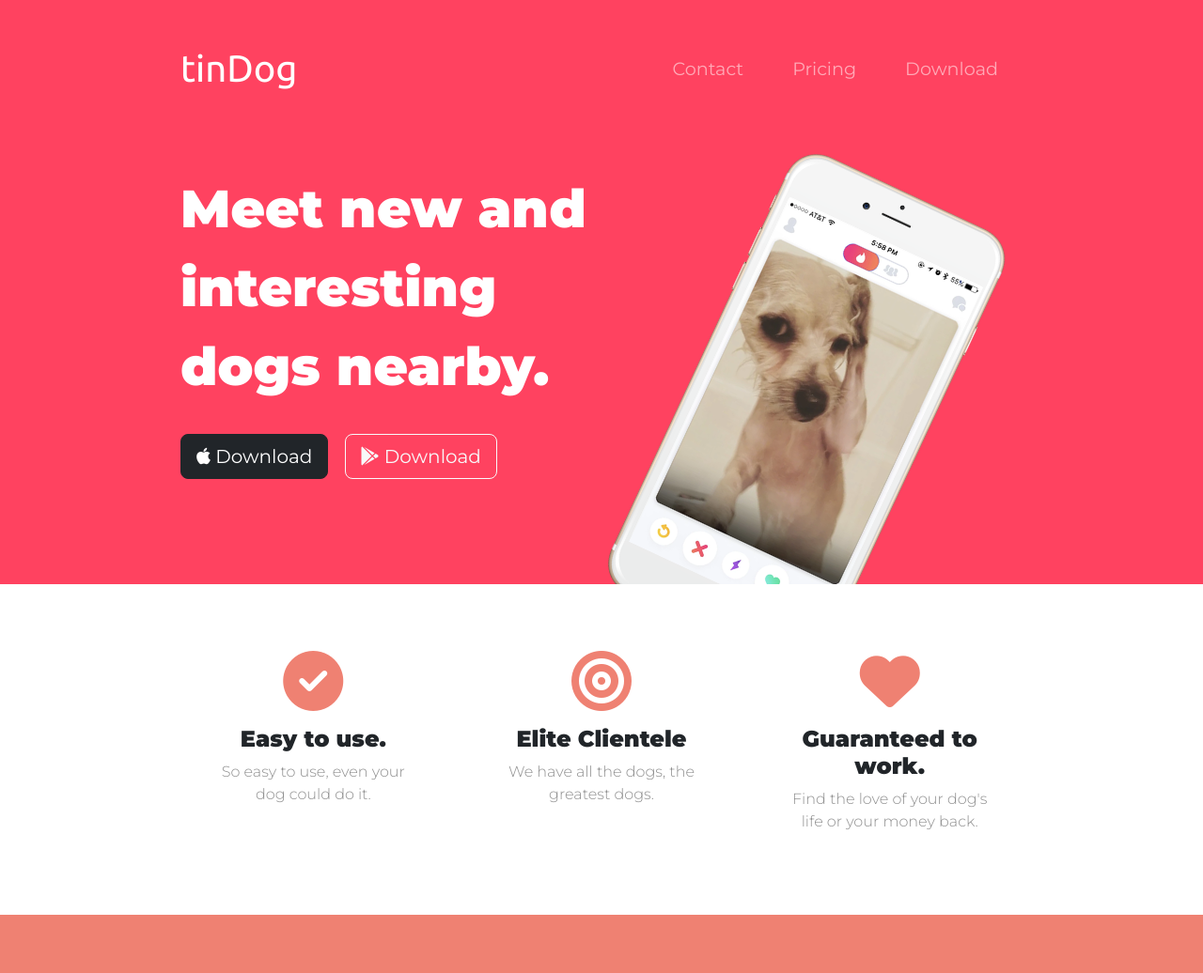
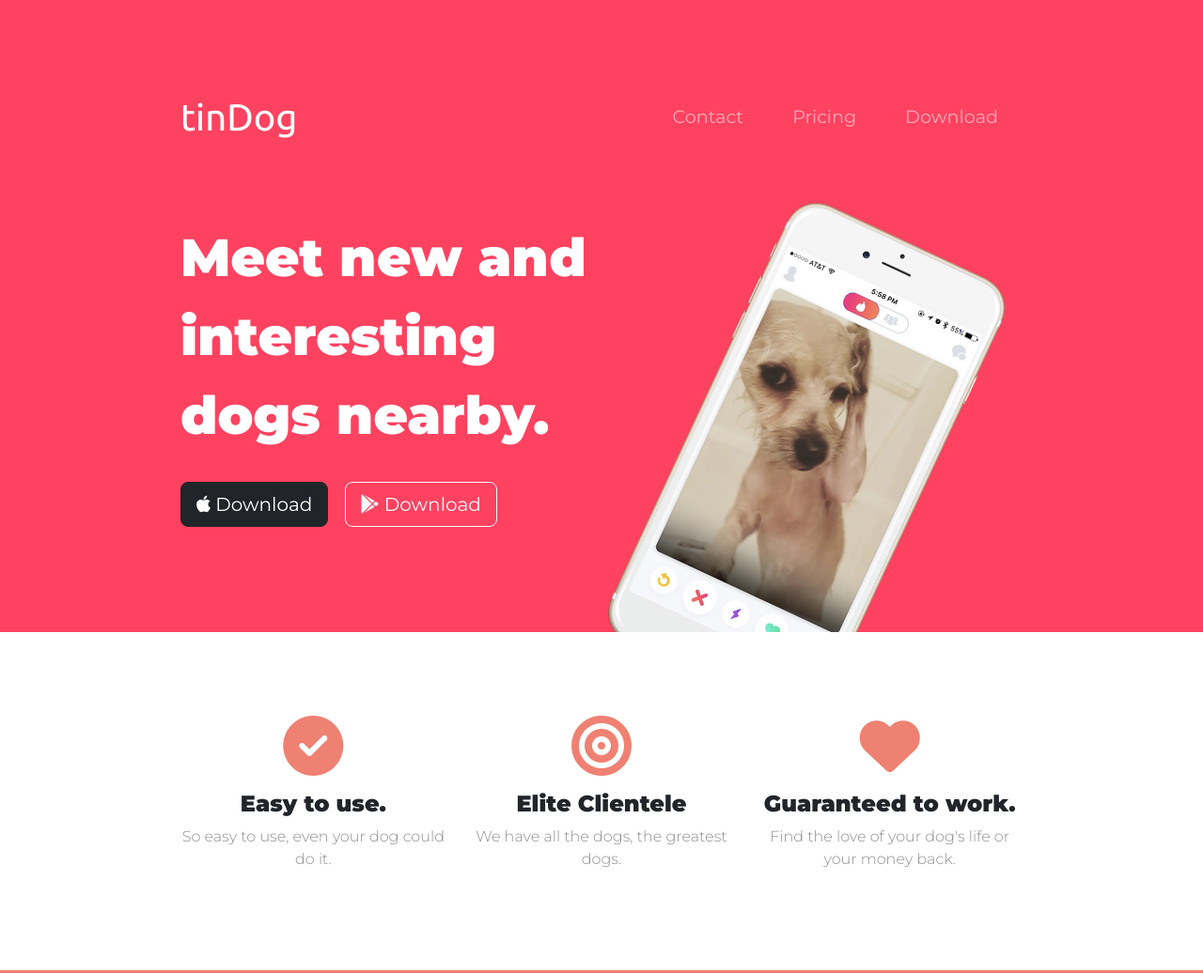
Before and after one commit to segoco/TinPet, a plain HTML site: page index.html in a window 1280 px wide. Shown: the top 1036 px of the page at 94% size. Drawn offline with nearby package versions, Linux system fonts and the light colour scheme; a script that the page names is missing.

Commit message:
Refactor padding styles on sections

```diff
--- a/css/styles.css
+++ b/css/styles.css
@@ -5,7 +5,7 @@ body {
 }
 
 .container-fluid {
-    padding: 3% 15% 7%;
+    padding: 7% 15%;
 }
 
 h1,
@@ -71,12 +71,8 @@ h4 {
 #features {
     position: relative;
     background-color: #FFFFFF;
-    padding: 2% 15%;
+    /* padding: 2% 15%; */
     z-index: 1;
-}
-
-.feat-box {
-    padding: 5%;
 }
 
 .feat-icon {
@@ -107,10 +103,6 @@ h4 {
     width: 10%;
     border-radius: 100%;
     margin: 20px;
-}
-
-#carouselTestimonials {
-    padding: 7% 15%;
 }
 
 #press {
@@ -175,7 +167,6 @@ h4 {
 #cta {
     background-color: #FF4C68;
     color: #FFFFFF;
-    padding: 5% 20%;
 }
 
 .cta-text {
@@ -189,7 +180,6 @@ h4 {
 /* Footer */
 #footer {
     background-color: #FFFFFF;
-    padding: 1% 0;
 }
 
 .footer-button {
--- a/index.html
+++ b/index.html
@@ -27,6 +27,7 @@
 
   <section id="title">
     <div class="container-fluid">
+
       <!-- Nav Bar -->
       <nav class="navbar navbar-expand-lg navbar-dark">
         <a class="navbar-brand" href="">tinDog</a>
@@ -48,6 +49,7 @@
           </ul>
         </div>
       </nav>
+
       <!-- Title -->
       <div class="row">
         <div class="col-lg-6">
@@ -65,33 +67,37 @@
       </div>
     </div>
   </section>
+
   <!-- Features -->
   <section id="features">
+    <div class="container-fluid">
       <div class="row">
-      <div class="col-lg-4 col-md-12 feat-box">
+        <div class="col-lg-4 col-md-12">
           <i class="fa-solid fa-circle-check fa-4x feat-icon"></i>
           <h3 class="feat_title">Easy to use.</h3>
           <p class="feat_text">So easy to use, even your dog could do it.</p>
         </div>
-      <div class="col-lg-4 col-md-12 feat-box">
+        <div class="col-lg-4 col-md-12">
           <i class="fa-solid fa-bullseye fa-4x feat-icon"></i>
           <h3 class="feat_title">Elite Clientele</h3>
           <p class="feat_text">We have all the dogs, the greatest dogs.</p>
         </div>
-      <div class="col-lg-4 col-md-12 feat-box">
+        <div class="col-lg-4 col-md-12">
           <i class="fa-solid fa-heart fa-4x feat-icon"></i>
           <h3 class="feat_title">Guaranteed to work.</h3>
           <p class="feat_text">Find the love of your dog's life or your money back.</p>
+        </div>
       </div>
     </div>
   </section>
 
   <!-- Testimonials -->
   <section id="testimonials">
-    <div id="carouselTestimonials" class="carousel slide" data-bs-ride="true" data-interval="1000">
+    <div id="carouselTestimonials" class="carousel slide container-fluid" data-bs-ride="true" data-interval="1000">
       <div class="carousel-inner">
         <div class="carousel-item active">
-          <h2 class="section-heading">I no longer have to sniff other dogs for love. I've found the hottest Corgi on TinDog. Woof.</h2>
+          <h2 class="section-heading">I no longer have to sniff other dogs for love. I've found the hottest Corgi on
+            TinDog. Woof.</h2>
           <img class="testimonial-image" src="images/dog-img.jpg" alt="dog-profile">
           <em>Pebbles, New York</em>
         </div>
@@ -112,9 +118,7 @@
         <span class="visually-hidden">Next</span>
       </button>
     </div>
-
   </section>
-
 
   <!-- Press -->
   <section id="press">
@@ -127,12 +131,10 @@
 
   <!-- Pricing -->
   <section id="pricing">
-
     <div class="pricing-header p-3 pb-md-4 mx-auto text-center">
       <h2 class="section-heading">A Plan for Every Dog's Needs</h2>
       <p class="fs-5 text-muted">Simple and affordable price plans for your and your dog.</p>
     </div>
-
     <div class="row row-cols-1 row-cols-md-3 mb-3 text-center">
       <div class="pricing_column col-lg-4 col-md-6">
         <div class="card mb-4 rounded-3 shadow-sm">
@@ -140,7 +142,8 @@
             <h4 class="pricing-title">Chihuahua</h4>
           </div>
           <div class="card-body">
-            <h2 class="card-title pricing-card-title section-heading">$0<small class="text-muted fw-light">/mo</small></h2>
+            <h2 class="card-title pricing-card-title section-heading">$0<small class="text-muted fw-light">/mo</small>
+            </h2>
             <ul class="list-unstyled mt-3 mb-4">
               <li>5 Matches Per Day</li>
               <li>10 Messages Per Day</li>
@@ -157,7 +160,8 @@
             <h4 class="pricing-title">Labrador</h4>
           </div>
           <div class="card-body">
-            <h2 class="card-title pricing-card-title section-heading">$49<small class="text-muted fw-light">/mo</small></h2>
+            <h2 class="card-title pricing-card-title section-heading">$49<small class="text-muted fw-light">/mo</small>
+            </h2>
             <ul class="list-unstyled mt-3 mb-4">
               <li>Unlimited Matches</li>
               <li>Unlimited Messages</li>
@@ -174,7 +178,8 @@
             <h4 class="pricing-title">Mastiff</h4>
           </div>
           <div class="card-body">
-            <h2 class="card-title pricing-card-title section-heading">$99<small class="text-muted fw-light">/mo</small></h2>
+            <h2 class="card-title pricing-card-title section-heading">$99<small class="text-muted fw-light">/mo</small>
+            </h2>
             <ul class="list-unstyled mt-3 mb-4">
               <li>Pirority Listing</li>
               <li>Unlimited Matches</li>
@@ -186,12 +191,11 @@
         </div>
       </div>
     </div>
-
   </section>
-
 
   <!-- Call to Action -->
   <section id="cta">
+    <div class="container-fluid">
       <h3 class="cta-text">Find the True Love of Your Dog's Life Today.</h3>
       <button type="button" class="btn cta-button btn-dark btn-lg">
         <i class="fa-brands fa-apple"></i>Download
@@ -199,19 +203,19 @@
       <button type="button" class="btn cta-button btn-light btn-lg">
         <i class="fa-brands fa-google-play"></i>Download
       </button>
+    </div>
   </section>
-
 
   <!-- Footer -->
   <footer id="footer">
+    <div class="container-fluid">
       <i class="fa-brands footer-button fa-twitter"></i>
       <i class="fa-brands footer-button fa-facebook"></i>
       <i class="fa-brands footer-button fa-instagram"></i>
       <i class="fa-solid footer-button fa-envelope"></i>
       <p>© Copyright TinDog</p>
-
+    </div>
   </footer>
-
 
 </body>
 
```
Lines whose indentation alone changed are shown as unchanged.
